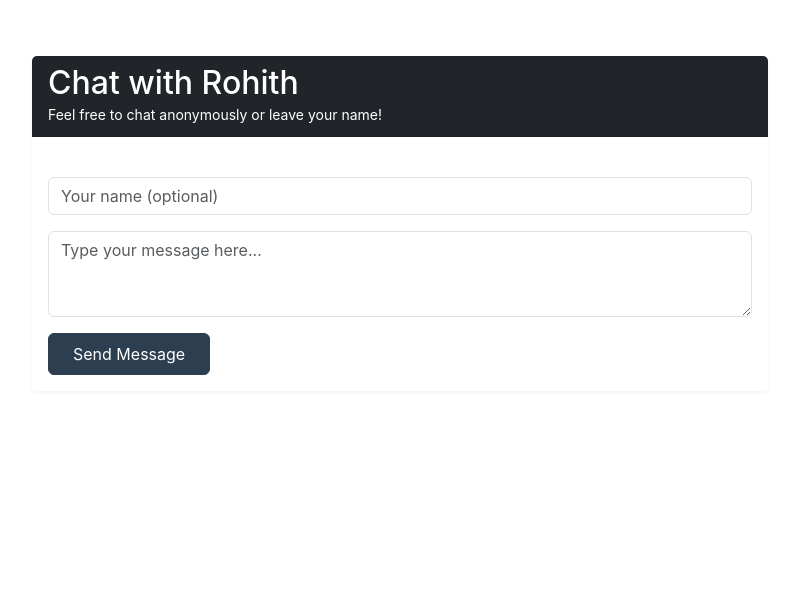
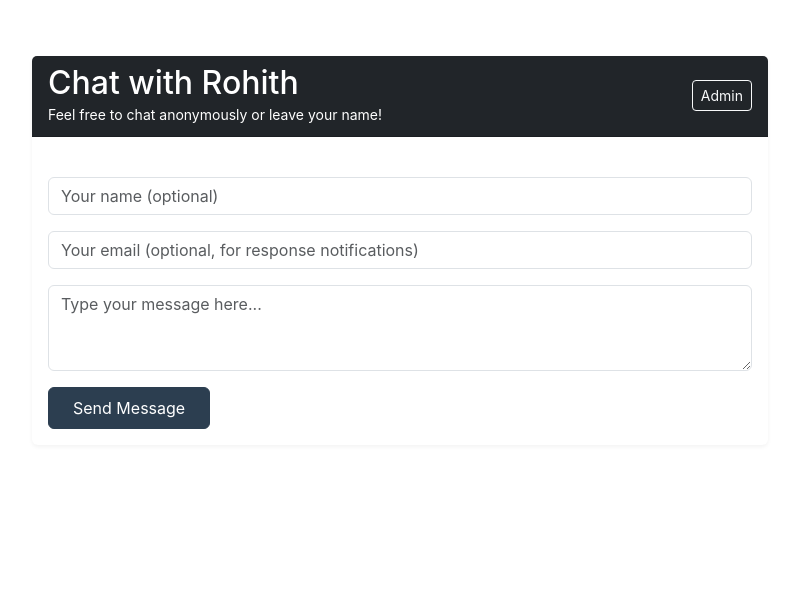
Before and after one commit to rohith1005H/personal-web, a Flask app: page /chat in a window 1280 px wide. Shown: the part 58-669 px from the top of the page, without its empty margins (240-1039 px from the left). Run offline with Flask 3, Linux system fonts and the light colour scheme; some libraries are stand-ins or nearby versions.

Commit message:
Add anonymous chat with admin response functionality

```diff
--- a/app.py
+++ b/app.py
@@ -1,7 +1,7 @@
 import os
 import sys
 import logging
-from flask import Flask, render_template, request, redirect, url_for, flash, jsonify
+from flask import Flask, render_template, request, redirect, url_for, flash, jsonify, make_response
 from flask_sqlalchemy import SQLAlchemy
 from datetime import datetime
 from slugify import slugify
@@ -84,6 +84,8 @@ class AnonymousMessage(db.Model):
     id = db.Column(db.Integer, primary_key=True)
     sender_name = db.Column(db.String(100), nullable=False)
     content = db.Column(db.Text, nullable=False)
+    response = db.Column(db.Text, nullable=True)
+    response_at = db.Column(db.DateTime, nullable=True)
     created_at = db.Column(db.DateTime, default=datetime.utcnow)
     is_read = db.Column(db.Boolean, default=False)
 
@@ -245,7 +247,7 @@ def contact():
         app.logger.error(f"Error processing contact form: {str(e)}")
         return jsonify({'success': False, 'error': 'An error occurred. Please try again later.'}), 500
 
-@app.route('/chat', methods=['GET'])
+@app.route('/chat')
 def chat():
     messages = AnonymousMessage.query.order_by(AnonymousMessage.created_at.desc()).all()
     return render_template('chat.html', messages=messages)
@@ -297,6 +299,68 @@ def mark_read(message_id):
     db.session.commit()
     return jsonify({'success': True})
 
+def is_admin():
+    return request.cookies.get('admin_token') == os.getenv('ADMIN_TOKEN')
+
+@app.route('/admin/login', methods=['GET', 'POST'])
+def admin_login():
+    if request.method == 'POST':
+        password = request.form.get('password')
+        if password == os.getenv('ADMIN_PASSWORD'):
+            response = make_response(redirect(url_for('chat')))
+            response.set_cookie('admin_token', os.getenv('ADMIN_TOKEN'))
+            return response
+        flash('Invalid password')
+    return render_template('admin_login.html')
+
+@app.route('/admin/logout')
+def admin_logout():
+    response = make_response(redirect(url_for('chat')))
+    response.delete_cookie('admin_token')
+    return response
+
+@app.route('/respond/<int:message_id>', methods=['POST'])
+def respond_to_message(message_id):
+    if not is_admin():
+        return jsonify({'error': 'Unauthorized'}), 401
+
+    message = AnonymousMessage.query.get_or_404(message_id)
+    response_text = request.form.get('response')
+
+    if not response_text:
+        return jsonify({'error': 'Response is required'}), 400
+
+    message.response = response_text
+    message.response_at = datetime.utcnow()
+    db.session.commit()
+
+    # Send email notification to the user if they provided an email
+    if message.sender_email:
+        msg = Message(
+            'Response to your message',
+            sender=app.config['MAIL_DEFAULT_SENDER'],
+            recipients=[message.sender_email]
+        )
+        msg.body = f'''Hi {message.sender_name},
+
+Rohith has responded to your message:
+
+Your message:
+{message.content}
+
+Response:
+{response_text}
+
+You can view the full conversation at: {request.host_url}chat
+'''
+        mail.send(msg)
+
+    return jsonify({
+        'id': message.id,
+        'response': message.response,
+        'response_at': message.response_at.strftime('%Y-%m-%d %H:%M:%S')
+    })
+
 @app.context_processor
 def inject_recaptcha_site_key():
     return dict(recaptcha_site_key=app.config['RECAPTCHA_SITE_KEY'])
--- a/templates/chat.html
+++ b/templates/chat.html
@@ -7,9 +7,16 @@
     <div class="row">
         <div class="col-md-8 mx-auto">
             <div class="card">
-                <div class="card-header bg-dark text-white">
-                    <h2 class="mb-0">Chat with Rohith</h2>
-                    <p class="mb-0"><small>Feel free to chat anonymously or leave your name!</small></p>
+                <div class="card-header bg-dark text-white d-flex justify-content-between align-items-center">
+                    <div>
+                        <h2 class="mb-0">Chat with Rohith</h2>
+                        <p class="mb-0"><small>Feel free to chat anonymously or leave your name!</small></p>
+                    </div>
+                    {% if request.cookies.get('admin_token') %}
+                        <a href="{{ url_for('admin_logout') }}" class="btn btn-outline-light btn-sm">Logout</a>
+                    {% else %}
+                        <a href="{{ url_for('admin_login') }}" class="btn btn-outline-light btn-sm">Admin</a>
+                    {% endif %}
                 </div>
                 <div class="card-body">
                     <div class="messages-container mb-4" id="messages">
@@ -22,6 +29,26 @@
                                 <div class="message-content">
                                     {{ message.content }}
                                 </div>
+                                {% if message.response %}
+                                    <div class="response-bubble mt-2">
+                                        <div class="response-header">
+                                            <strong>Rohith's Response</strong>
+                                            <small class="text-muted">{{ message.response_at.strftime('%Y-%m-%d %H:%M:%S') }}</small>
+                                        </div>
+                                        <div class="response-content">
+                                            {{ message.response }}
+                                        </div>
+                                    </div>
+                                {% elif request.cookies.get('admin_token') %}
+                                    <div class="response-form mt-2">
+                                        <form class="respond-form" data-message-id="{{ message.id }}">
+                                            <div class="input-group">
+                                                <textarea class="form-control" name="response" placeholder="Type your response..." required></textarea>
+                                                <button class="btn btn-primary" type="submit">Respond</button>
+                                            </div>
+                                        </form>
+                                    </div>
+                                {% endif %}
                             </div>
                         {% endfor %}
                     </div>
@@ -29,6 +56,9 @@
                     <form id="messageForm" class="message-form">
                         <div class="mb-3">
                             <input type="text" class="form-control" id="senderName" name="sender_name" placeholder="Your name (optional)">
+                        </div>
+                        <div class="mb-3">
+                            <input type="email" class="form-control" id="senderEmail" name="sender_email" placeholder="Your email (optional, for response notifications)">
                         </div>
                         <div class="mb-3">
                             <textarea class="form-control" id="messageContent" name="content" rows="3" placeholder="Type your message here..." required></textarea>
@@ -135,6 +198,48 @@ document.addEventListener('DOMContentLoaded', function() {
             alert('An error occurred while sending the message');
         }
     });
+
+    // Handle admin responses
+    document.querySelectorAll('.respond-form').forEach(form => {
+        form.addEventListener('submit', async function(e) {
+            e.preventDefault();
+
+            const messageId = this.dataset.messageId;
+            const formData = new FormData(this);
+
+            try {
+                const response = await fetch(`/respond/${messageId}`, {
+                    method: 'POST',
+                    body: formData
+                });
+
+                const data = await response.json();
+
+                if (response.ok) {
+                    // Create response element
+                    const responseDiv = document.createElement('div');
+                    responseDiv.className = 'response-bubble mt-2';
+                    responseDiv.innerHTML = `
+                        <div class="response-header">
+                            <strong>Rohith's Response</strong>
+                            <small class="text-muted">${data.response_at}</small>
+                        </div>
+                        <div class="response-content">
+                            ${data.response}
+                        </div>
+                    `;
+
+                    // Replace the form with the response
+                    this.parentElement.replaceWith(responseDiv);
+                } else {
+                    alert(data.error || 'Failed to send response');
+                }
+            } catch (error) {
+                console.error('Error:', error);
+                alert('An error occurred while sending the response');
+            }
+        });
+    });
 });
 </script>
 {% endblock %}
```
Also changed, not shown: other parts of templates/chat.html (+33 -0 lines), templates/admin_login.html (added, +24 -0 lines), 1 other file.
